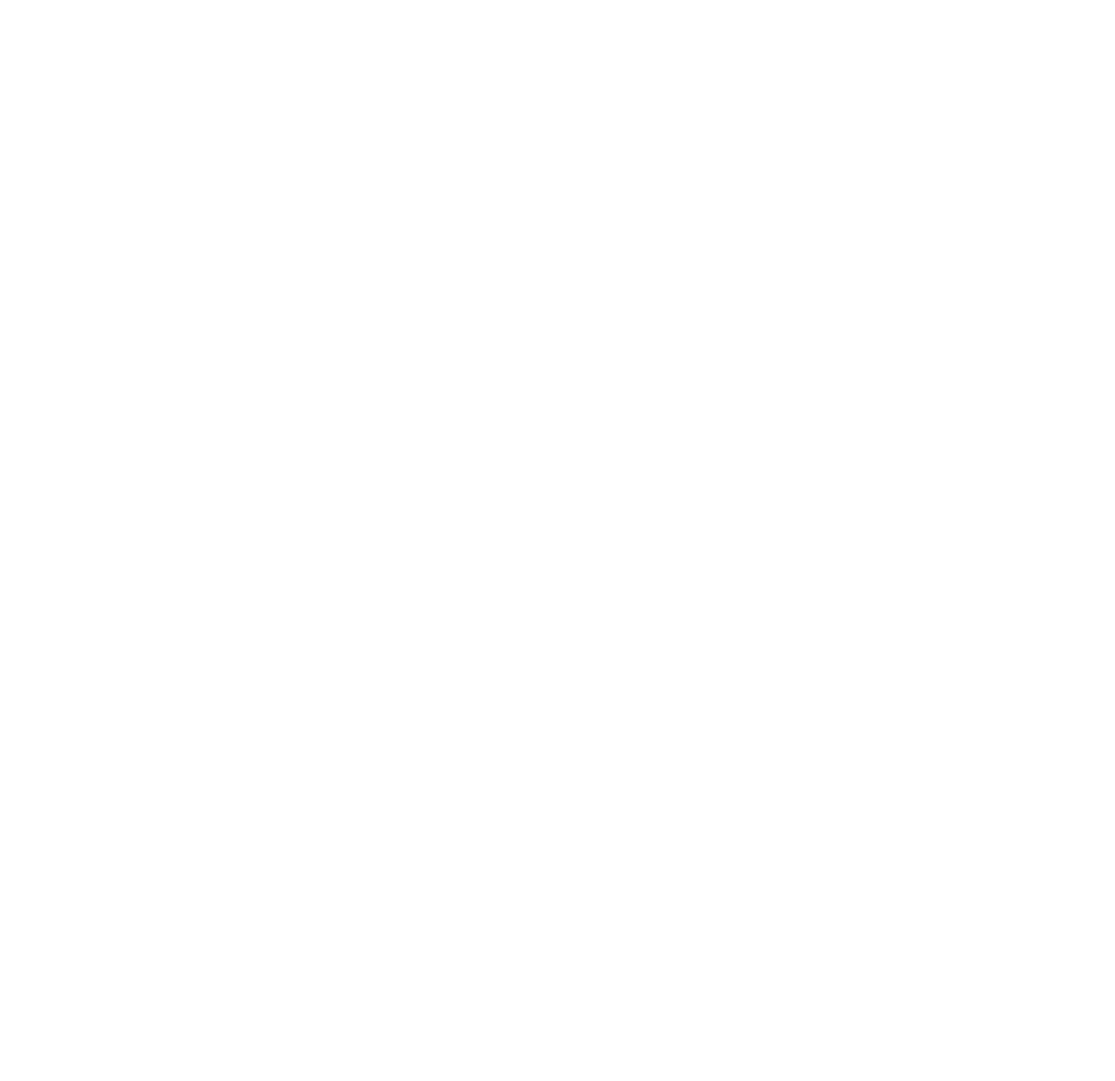
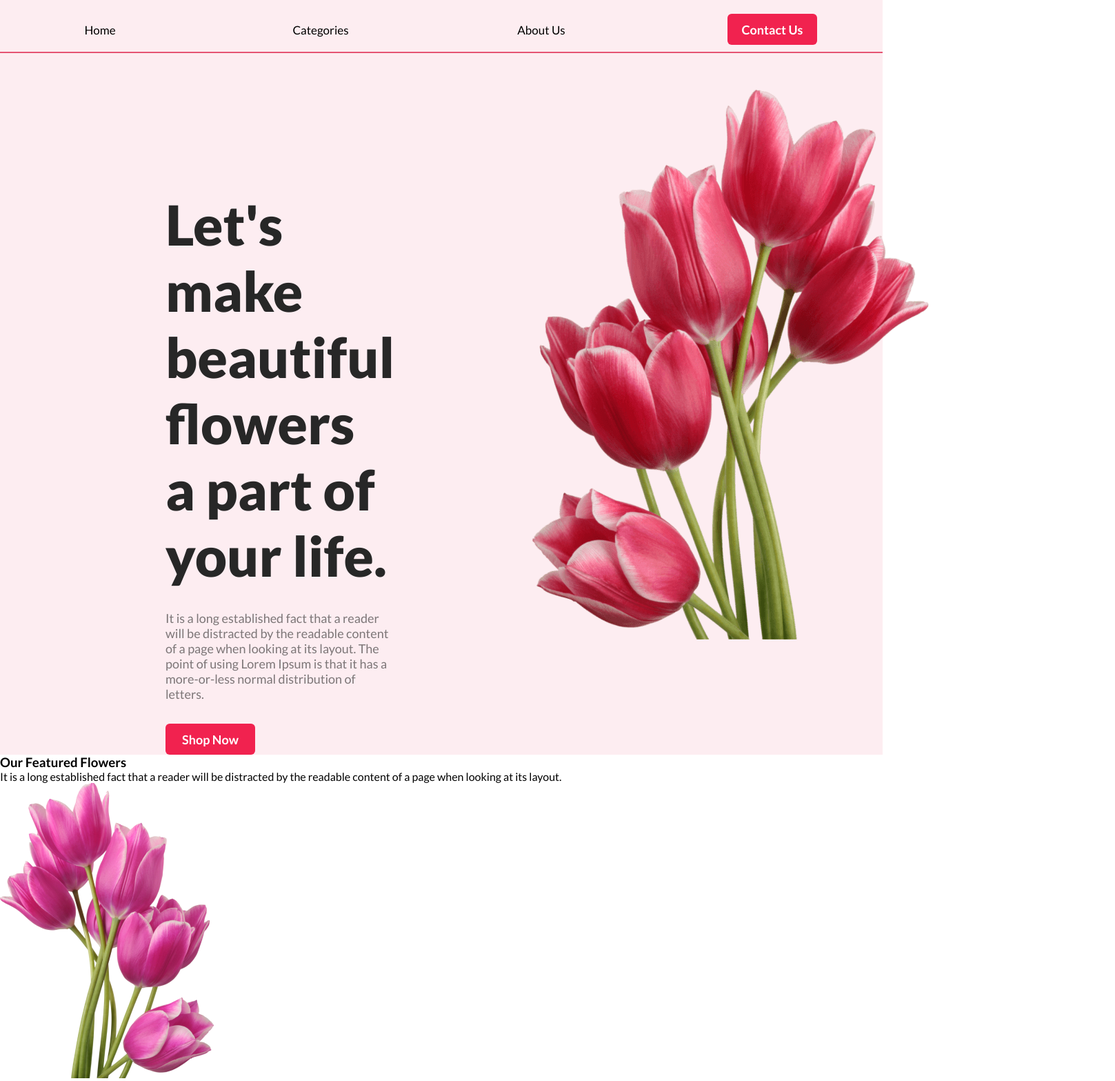
Before and after one commit to Avro-Nill/My-first-assignment, a plain HTML site: page index.html in a window 1280 px wide. Shown: the top 1567 px of the page at 69% size, 1617 px wide, since content can reach past the window. Before the commit the page ends 800 px from the top, so only its background shows below. Drawn offline with Linux system fonts and the light colour scheme.

Commit message:
add navbar and header section

```diff
--- a/index.html
+++ b/index.html
@@ -3,9 +3,73 @@
 <head>
     <meta charset="UTF-8">
     <meta name="viewport" content="width=device-width, initial-scale=1.0">
-    <title>Document</title>
+    <title>Flower Shop Website </title>
+    <link rel="preconnect" href="https://fonts.googleapis.com">
+    <link rel="preconnect" href="https://fonts.gstatic.com" crossorigin>
+    <link href="https://fonts.googleapis.com/css2?family=Lato:wght@400;700;900&display=swap" rel="stylesheet">
+
+    <link rel="stylesheet" href="style/style.css">
 </head>
 <body>
+    <!--Header & navbar Section Start-->
+    <header>
+        <nav class="navbar">
+            <ul>
+                <li> <a href="">Home</a> </li>
+                <li> <a href="">Categories</a> </li>
+                <li> <a href="">About Us </a>
+                    <ul>
+                        <li><a href="">Facebook</a></li>
+                        <li><a href="">Instagram</a></li>
+                        <li><a href="">You-Tube</a></li>
+                    </ul>
+                </li>
+                <button class="primary-btn"> Contact Us</button>
+            </ul>
+        </nav>
+        <div class="header-container">
+            <div class="header-title">
+                <h1 class="h-title">Let's make beautiful flowers a part of your life.</h1>
+                <p class="header-description">
+                    It is a long established fact that a reader will be distracted by the readable content of a page when looking at its layout. The point of using Lorem Ipsum is that it has a more-or-less normal distribution of letters.
+                </p>
+                <button class="primary-btn">Shop Now</button>
+            </div>
+            <div class="header-img">
+                <img src="Flower Asset/pngwing 10.png" alt="">
+            </div>
+        </div>
+    </header>
 
+    <!--Header & Navbar Section End-->
+    <!--Main Section Start-->
+
+    <main>
+        <section class="feature-section">
+            <div class="feature-title-area">
+                <h3 class="feature-title">Our Featured Flowers</h3>
+             <p class="feature-description">
+                It is a long established fact that a reader will be distracted by the readable content of a page when looking at its layout.
+                </p>
+            </div>
+            <div class="feature-images">
+                <div class="f-image">
+                    <img src="Flower Asset/pngwing 6.png" alt="">
+                    <h4>Pink Flower Tree</h4>
+                </div>
+                <div class="f-image">
+                    <img src="Flower Asset/pngwing 5.png" alt="">
+                    <h4>Pink Flower Tree</h4>
+                </div>
+                <div class="f-image">
+                    <img src="Flower Asset/pngwing 7.png" alt="">
+                    <h4>Pink Flower Tree</h4>
+                </div>
+            </div>
+        </section>
+    </main>
+    <footer>
+
+    </footer>
 </body>
 </html>
--- a/style/style.css
+++ b/style/style.css
@@ -0,0 +1,87 @@
+/* header start */
+*{
+    margin: 0px;
+    padding: 0px;
+    font-family: 'Lato'
+}
+header{
+    background-color: rgba(229, 84, 115, 0.10);
+}
+/* navbar start */
+.navbar{
+    border-bottom: 2px double rgb(229, 84, 115);
+    padding-top: 20px;
+    padding-bottom: 10px;
+}
+.navbar ul{
+    display: flex;
+    align-items: center;
+    justify-content: space-around;
+    gap: 30px;
+    list-style: none;
+    font-size: 17px;
+    font-weight: 380;
+}
+.navbar ul li:hover{
+    background-color: #f1224fce;
+    border: 2px solid rgb(0, 180, 252);
+    border-radius: 5px;
+}
+.navbar ul li{
+    height: 30px;
+    width: 100px;
+    text-align: center;
+    padding-top: 10px;
+}
+.navbar ul a{
+    text-decoration: none;
+    color: rgb(0, 0, 0);
+}
+.navbar ul ul{
+    display: none;
+}
+.navbar ul li:hover ul{
+    display: block;
+    position: absolute;
+}
+.primary-btn{
+    height: 45px;
+    width: 130px;
+    font-size: 18px;
+    font-weight: 700;
+    background-color: #f1224f;
+    color: #fff;
+    cursor: pointer;
+    border-radius: 6px;
+    border: none;
+}
+
+/* navbar end */
+
+.header-container{
+    display: flex;
+    justify-content: space-between;
+}
+
+.header-title{
+    width: 700px;
+    margin: 200px 0px 0px 240px;
+}
+.h-title{
+    color: #272727;
+    font-size: 80px;
+    font-style: normal;
+    font-weight: 800;
+}
+.header-description{
+    font-size: 18px;
+    font-weight:400;
+    color: rgba(39, 39, 39, 0.60);
+    margin-top: 32px;
+    margin-bottom: 32px;
+}
+.header-img > img{
+    margin: 50px 240px 0px 170px;
+}
+
+/* header end */
```
